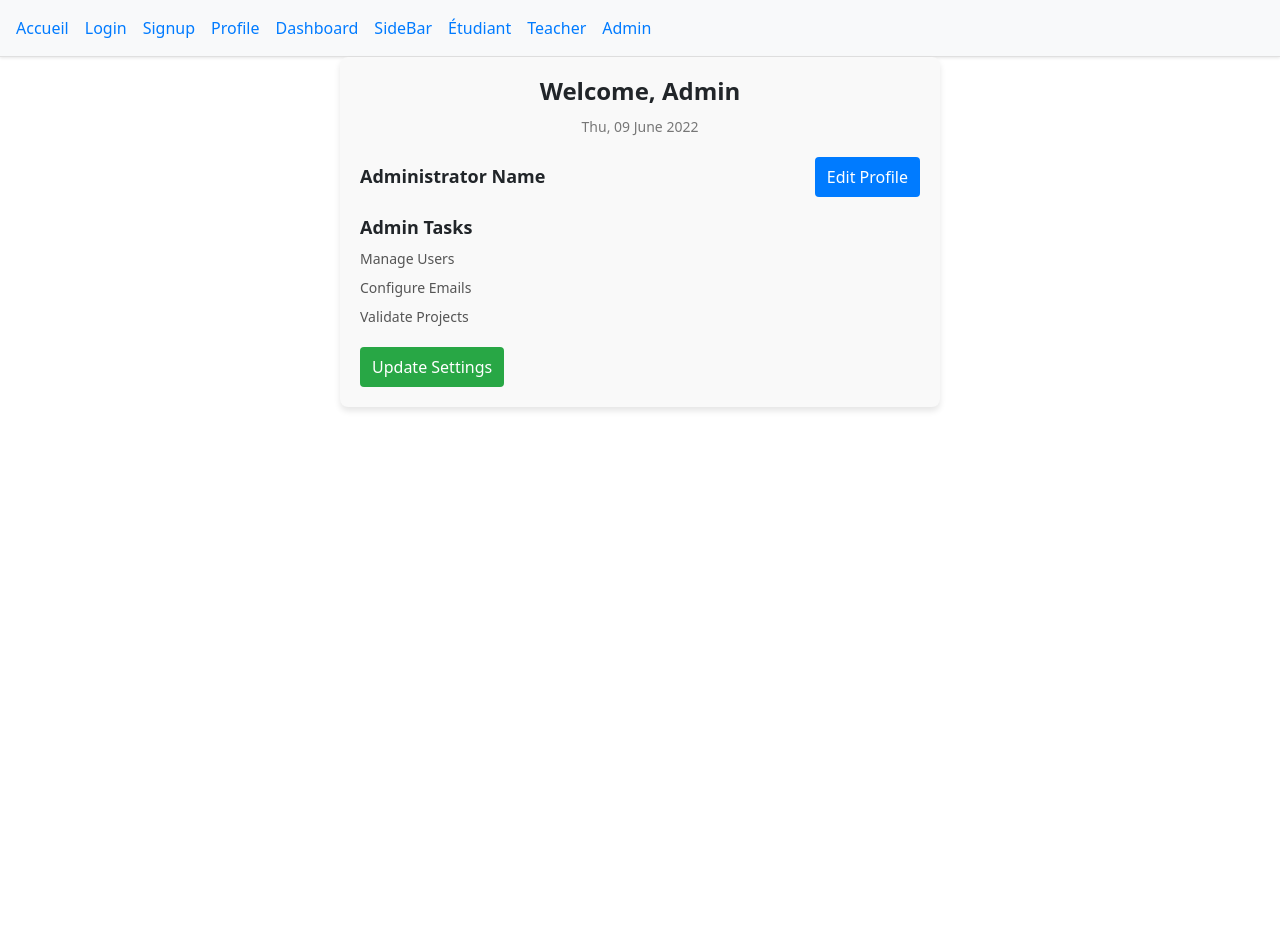
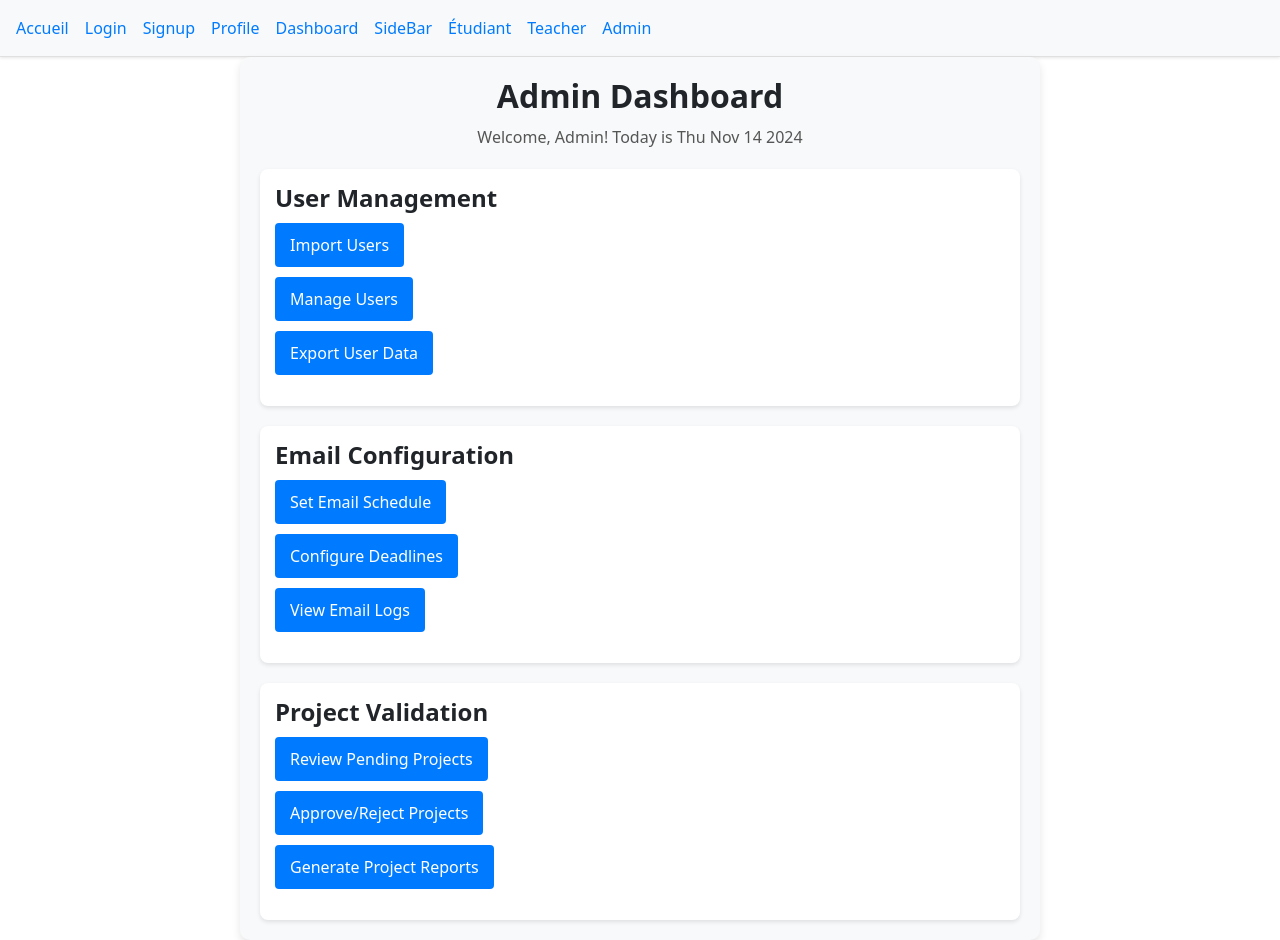
Before and after one commit to itsafaf/Gestion-PFEs, a React (Vite) app: page /admin in a window 1280 px wide. Before the commit the page ends 800 px from the top, so only its background shows below. Built offline with nearby package versions, Linux system fonts and the light colour scheme.

Commit message:
admion teacher

```diff
--- a/src/pages/AdminDashboard.jsx
+++ b/src/pages/AdminDashboard.jsx
@@ -1,23 +1,39 @@
 import React from "react";
-import "./css/AdminDashboard.css"; // Assuming a dedicated CSS file for the admin dashboard
+import "./css/AdminDashboard.css"; // Assuming a CSS file for styling
 
 const AdminDashboard = () => {
   return (
     <div className="dashboard-container">
-      <h2 className="dashboard-title">Welcome, Admin</h2>
-      <p className="dashboard-date">Thu, 09 June 2022</p>
-      <div className="dashboard-header">
-        <span className="dashboard-name">Administrator Name</span>
-        <button className="dashboard-edit-btn">Edit Profile</button>
-      </div>
-      <div className="dashboard-section">
-        <h3 className="dashboard-section-title">Admin Tasks</h3>
-        <ul className="dashboard-list">
-          <li>Manage Users</li>
-          <li>Configure Emails</li>
-          <li>Validate Projects</li>
-        </ul>
-        <button className="dashboard-action-btn">Update Settings</button>
+      <h2 className="dashboard-title">Admin Dashboard</h2>
+      <p className="dashboard-date">Welcome, Admin! Today is {new Date().toDateString()}</p>
+
+      <div className="dashboard-sections">
+        <section className="dashboard-section">
+          <h3 className="section-title">User Management</h3>
+          <ul className="section-actions">
+            <li><button className="section-btn">Import Users</button></li>
+            <li><button className="section-btn">Manage Users</button></li>
+            <li><button className="section-btn">Export User Data</button></li>
+          </ul>
+        </section>
+
+        <section className="dashboard-section">
+          <h3 className="section-title">Email Configuration</h3>
+          <ul className="section-actions">
+            <li><button className="section-btn">Set Email Schedule</button></li>
+            <li><button className="section-btn">Configure Deadlines</button></li>
+            <li><button className="section-btn">View Email Logs</button></li>
+          </ul>
+        </section>
+
+        <section className="dashboard-section">
+          <h3 className="section-title">Project Validation</h3>
+          <ul className="section-actions">
+            <li><button className="section-btn">Review Pending Projects</button></li>
+            <li><button className="section-btn">Approve/Reject Projects</button></li>
+            <li><button className="section-btn">Generate Project Reports</button></li>
+          </ul>
+        </section>
       </div>
     </div>
   );
--- a/src/pages/TeacherDashboard.jsx
+++ b/src/pages/TeacherDashboard.jsx
@@ -1,23 +1,39 @@
 import React from "react";
-import "./css/TeacherDashboard.css"; // Assuming a dedicated CSS file for the teacher dashboard
+import "./css/TeacherDashboard.css"; // Assuming a CSS file for styling
 
 const TeacherDashboard = () => {
   return (
     <div className="dashboard-container">
-      <h2 className="dashboard-title">Welcome, Teacher</h2>
-      <p className="dashboard-date">Wed, 08 June 2022</p>
-      <div className="dashboard-header">
-        <span className="dashboard-name">Teacher Name</span>
-        <button className="dashboard-edit-btn">Edit Profile</button>
-      </div>
-      <div className="dashboard-section">
-        <h3 className="dashboard-section-title">My Responsibilities</h3>
-        <ul className="dashboard-list">
-          <li>Manage Projects</li>
-          <li>Supervise Students</li>
-          <li>Jury Assignments</li>
-        </ul>
-        <button className="dashboard-action-btn">Update Responsibilities</button>
+      <h2 className="dashboard-title">Teacher Dashboard</h2>
+      <p className="dashboard-date">Welcome, Teacher! Today is {new Date().toDateString()}</p>
+
+      <div className="dashboard-tabs">
+        <div className="tab" id="project-management">
+          <h3 className="tab-title">Project Management</h3>
+          <ul className="tab-actions">
+            <li><button className="tab-btn">Propose New Project</button></li>
+            <li><button className="tab-btn">View My Projects</button></li>
+            <li><button className="tab-btn">Edit Existing Projects</button></li>
+          </ul>
+        </div>
+
+        <div className="tab" id="supervision">
+          <h3 className="tab-title">Supervision</h3>
+          <ul className="tab-actions">
+            <li><button className="tab-btn">Select Projects to Supervise</button></li>
+            <li><button className="tab-btn">View Supervised Projects</button></li>
+            <li><button className="tab-btn">Submit Progress Reports</button></li>
+          </ul>
+        </div>
+
+        <div className="tab" id="jury-assignments">
+          <h3 className="tab-title">Jury Assignments</h3>
+          <ul className="tab-actions">
+            <li><button className="tab-btn">View Jury Assignments</button></li>
+            <li><button className="tab-btn">Submit Availability</button></li>
+            <li><button className="tab-btn">Access Evaluation Forms</button></li>
+          </ul>
+        </div>
       </div>
     </div>
   );
--- a/src/pages/css/AdminDashboard.css
+++ b/src/pages/css/AdminDashboard.css
@@ -1,84 +1,68 @@
 .dashboard-container {
-    max-width: 600px;
+    max-width: 900px;
     margin: 0 auto;
     padding: 20px;
-    background: #f9f9f9;
-    border-radius: 8px;
-    box-shadow: 0 4px 6px rgba(0, 0, 0, 0.1);
+    background-color: #f8f9fa;
+    border-radius: 10px;
+    box-shadow: 0 4px 8px rgba(0, 0, 0, 0.1);
   }
 
   .dashboard-title {
-    font-size: 24px;
+    font-size: 2rem;
     font-weight: bold;
+    text-align: center;
     margin-bottom: 10px;
-    text-align: center;
   }
 
   .dashboard-date {
-    font-size: 14px;
-    color: #777;
-    margin-bottom: 20px;
+    font-size: 1rem;
+    color: #555;
     text-align: center;
-  }
-
-  .dashboard-header {
-    display: flex;
-    justify-content: space-between;
-    align-items: center;
     margin-bottom: 20px;
   }
 
-  .dashboard-name {
-    font-size: 18px;
-    font-weight: bold;
-  }
-
-  .dashboard-edit-btn {
-    background: #007bff;
-    color: white;
-    border: none;
-    padding: 8px 12px;
-    border-radius: 4px;
-    cursor: pointer;
-    transition: background 0.3s;
-  }
-
-  .dashboard-edit-btn:hover {
-    background: #0056b3;
+  .dashboard-sections {
+    display: flex;
+    flex-direction: column;
+    gap: 20px;
   }
 
   .dashboard-section {
-    margin-top: 20px;
+    background-color: #fff;
+    padding: 15px;
+    border-radius: 8px;
+    box-shadow: 0 2px 4px rgba(0, 0, 0, 0.1);
   }
 
-  .dashboard-section-title {
-    font-size: 18px;
+  .section-title {
+    font-size: 1.5rem;
     font-weight: bold;
     margin-bottom: 10px;
   }
 
-  .dashboard-list {
+  .section-actions {
     list-style: none;
     padding: 0;
-    margin: 0 0 20px;
+    display: flex;
+    flex-direction: column;
+    gap: 10px;
   }
 
-  .dashboard-list li {
-    font-size: 14px;
-    color: #555;
-    margin-bottom: 8px;
+  .section-actions li {
+    margin: 0;
   }
 
-  .dashboard-action-btn {
-    background: #28a745;
-    color: white;
+  .section-btn {
+    background-color: #007bff;
+    color: #fff;
+    padding: 10px 15px;
     border: none;
-    padding: 8px 12px;
     border-radius: 4px;
+    font-size: 1rem;
     cursor: pointer;
-    transition: background 0.3s;
+    transition: background-color 0.3s;
   }
 
-  .dashboard-action-btn:hover {
-    background: #1e7e34;
+  .section-btn:hover {
+    background-color: #0056b3;
   }
--- a/src/pages/css/TeacherDashboard.css
+++ b/src/pages/css/TeacherDashboard.css
@@ -1,84 +1,68 @@
 .dashboard-container {
-    max-width: 600px;
+    max-width: 800px;
     margin: 0 auto;
     padding: 20px;
-    background: #f9f9f9;
-    border-radius: 8px;
-    box-shadow: 0 4px 6px rgba(0, 0, 0, 0.1);
+    background-color: #f8f9fa;
+    border-radius: 10px;
+    box-shadow: 0 4px 8px rgba(0, 0, 0, 0.1);
   }
 
   .dashboard-title {
-    font-size: 24px;
+    font-size: 2rem;
     font-weight: bold;
+    text-align: center;
     margin-bottom: 10px;
-    text-align: center;
   }
 
   .dashboard-date {
-    font-size: 14px;
-    color: #777;
-    margin-bottom: 20px;
+    font-size: 1rem;
+    color: #555;
     text-align: center;
-  }
-
-  .dashboard-header {
-    display: flex;
-    justify-content: space-between;
-    align-items: center;
     margin-bottom: 20px;
   }
 
-  .dashboard-name {
-    font-size: 18px;
-    font-weight: bold;
+  .dashboard-tabs {
+    display: flex;
+    flex-direction: column;
+    gap: 20px;
   }
 
-  .dashboard-edit-btn {
-    background: #007bff;
-    color: white;
-    border: none;
-    padding: 8px 12px;
-    border-radius: 4px;
-    cursor: pointer;
-    transition: background 0.3s;
+  .tab {
+    background-color: #fff;
+    padding: 15px;
+    border-radius: 8px;
+    box-shadow: 0 2px 4px rgba(0, 0, 0, 0.1);
   }
 
-  .dashboard-edit-btn:hover {
-    background: #0056b3;
-  }
-
-  .dashboard-section {
-    margin-top: 20px;
-  }
-
-  .dashboard-section-title {
-    font-size: 18px;
+  .tab-title {
+    font-size: 1.5rem;
     font-weight: bold;
     margin-bottom: 10px;
   }
 
-  .dashboard-list {
+  .tab-actions {
     list-style: none;
     padding: 0;
-    margin: 0 0 20px;
+    display: flex;
+    flex-direction: column;
+    gap: 10px;
   }
 
-  .dashboard-list li {
-    font-size: 14px;
-    color: #555;
-    margin-bottom: 8px;
+  .tab-actions li {
+    margin: 0;
   }
 
-  .dashboard-action-btn {
-    background: #28a745;
-    color: white;
+  .tab-btn {
+    background-color: #007bff;
+    color: #fff;
+    padding: 10px 15px;
     border: none;
-    padding: 8px 12px;
     border-radius: 4px;
+    font-size: 1rem;
     cursor: pointer;
-    transition: background 0.3s;
+    transition: background-color 0.3s;
   }
 
-  .dashboard-action-btn:hover {
-    background: #1e7e34;
+  .tab-btn:hover {
+    background-color: #0056b3;
   }
```
